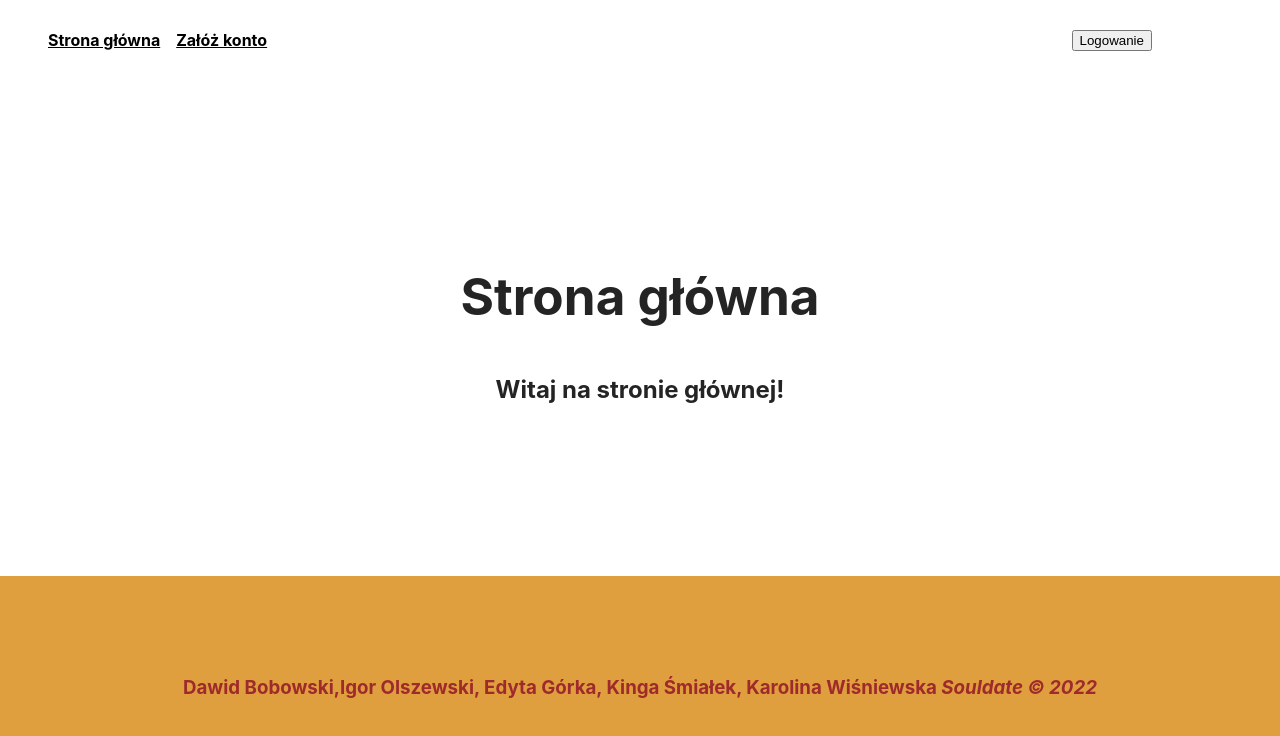
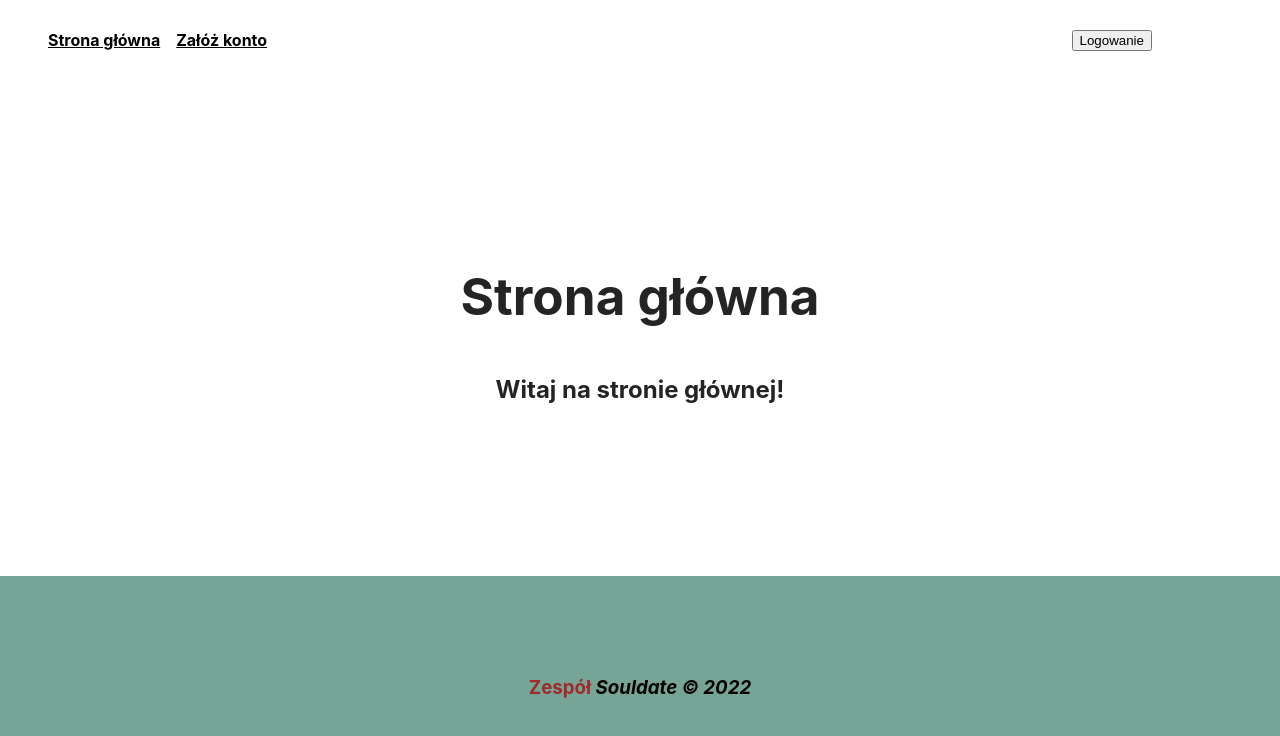
Before and after one commit to dawid-bobowski/souldate, a React (Vite) app: page / in a window 1280 px wide. Shown: the top 736 px of the page. Built offline with nearby package versions, Linux system fonts and the light colour scheme.

Commit message:
footer
sprawdzanie innych kolorów

```diff
--- a/src/components/common/Footer.css
+++ b/src/components/common/Footer.css
@@ -4,7 +4,11 @@
     align-items: center;
     width: calc(100% - 6rem);
     height: 8rem;
-    background-color: #E09F3E;
+    background-color: #76A597;
     padding: 3rem;
     color:#9E2A2B ;
 }
+
+i{
+    color: black;
+}
--- a/src/components/common/Footer.tsx
+++ b/src/components/common/Footer.tsx
@@ -4,7 +4,7 @@ function Footer(): JSX.Element {
   return (
     <footer id='page-footer'>
 
-      <h3>Dawid Bobowski,Igor Olszewski, Edyta Górka, Kinga Śmiałek, Karolina Wiśniewska <i>Souldate &copy; 2022</i></h3>
+      <h3> Zespół <i>Souldate &copy; 2022</i></h3>
     </footer>
   );
 }
```
